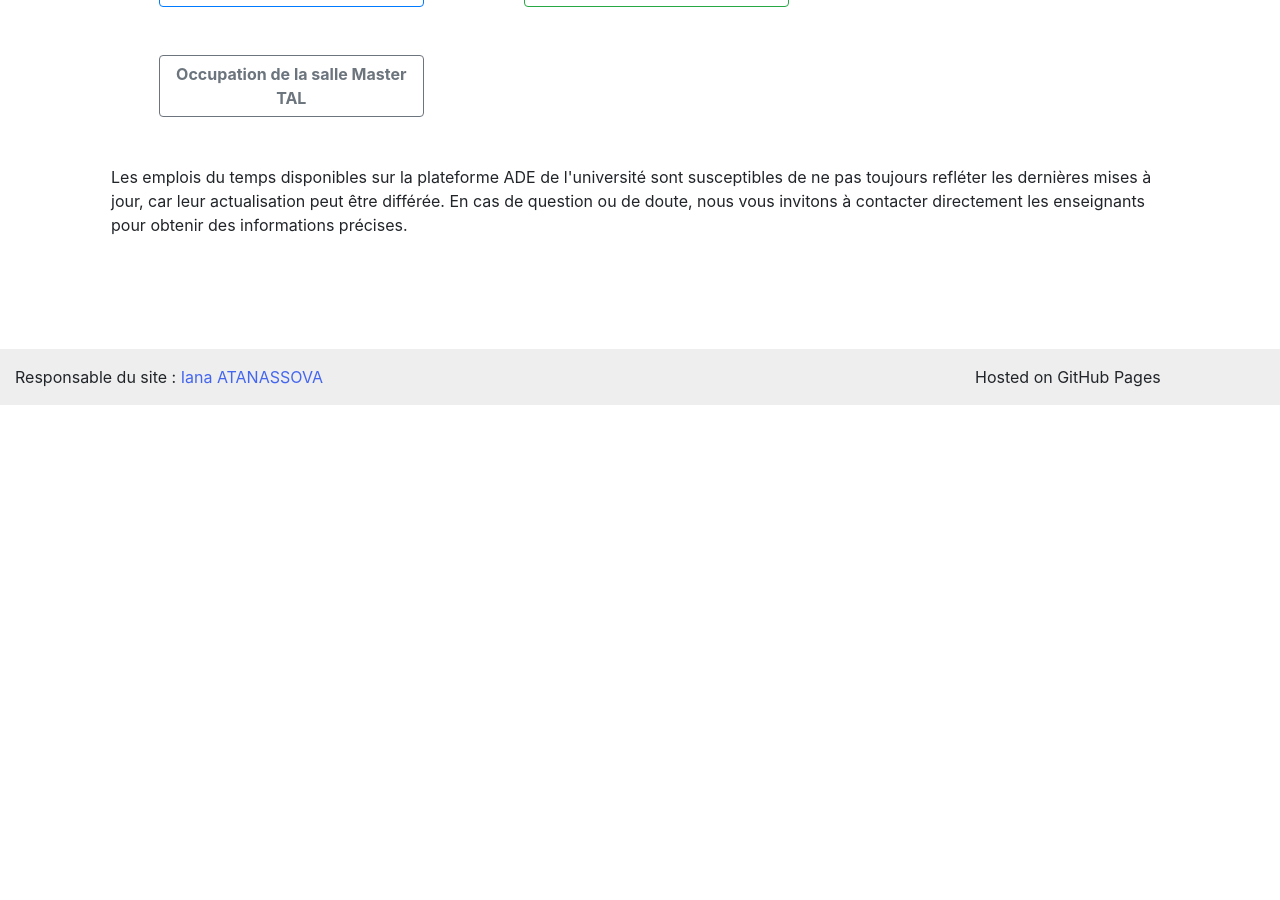
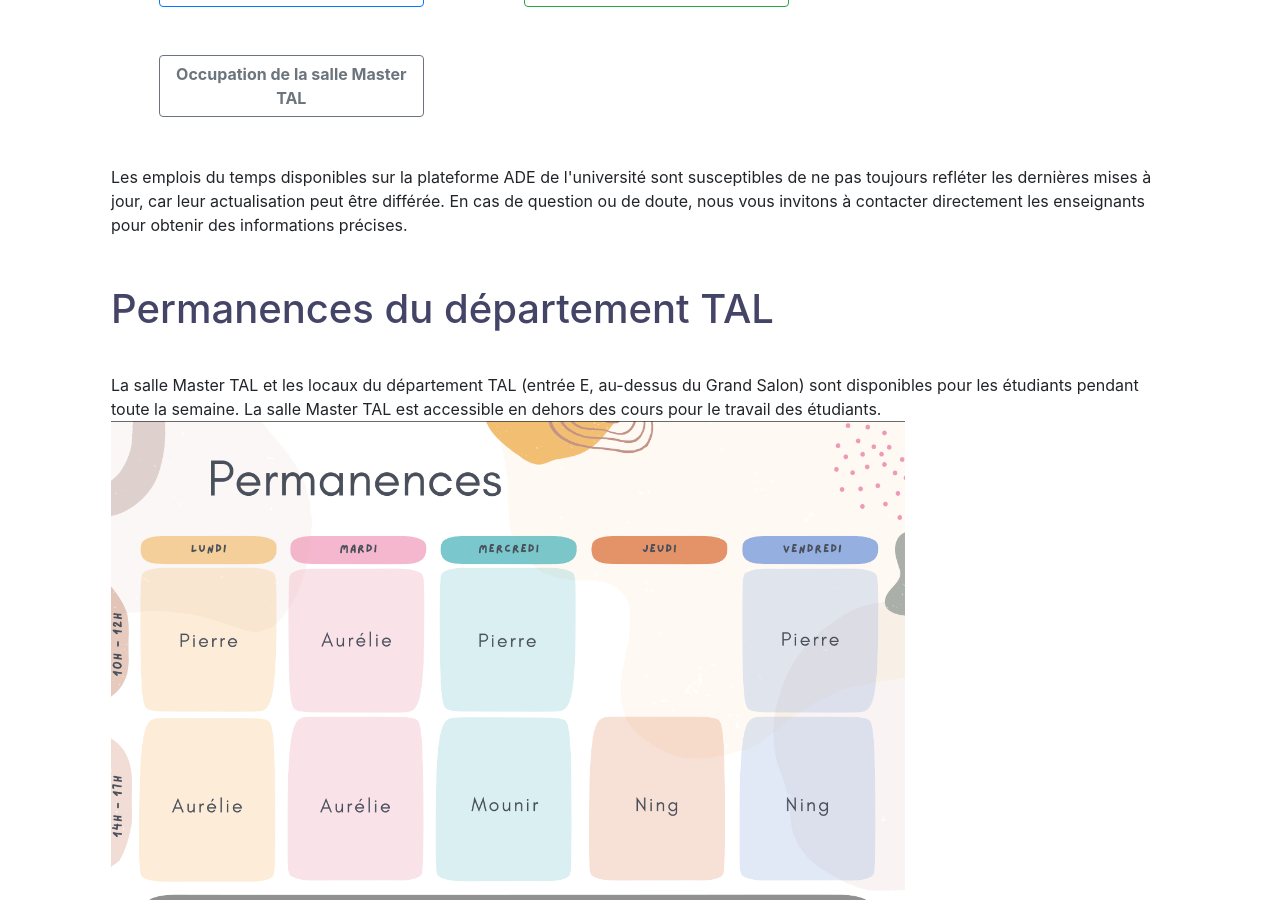
Before and after one commit to mastertalumlp/mastertalumlp.github.io, a Jekyll site: the page built from edt.md, in a window 1280 px wide and 900 px high, scrolled down 784 px. Built offline with Jekyll 4.4.1, drawn with Linux system fonts in a browser that asks for light colours; before the commit the page ends 1189 px from its top, so only the background shows below that.

Commit message:
ajout permanences

```diff
--- a/edt.md
+++ b/edt.md
@@ -24,6 +24,13 @@ title: "Emplois de temps"
 <p>Les emplois du temps disponibles sur la plateforme ADE de l'université sont susceptibles de ne pas toujours refléter les dernières mises à jour, car leur actualisation peut être différée. En cas de question ou de doute, nous vous invitons à contacter directement les enseignants pour obtenir des informations précises.</p>
 
 
+<h1>Permanences du département TAL</h1>
+
+La salle Master TAL et les locaux du département TAL (entrée E, au-dessus du Grand Salon) sont disponibles pour les étudiants pendant toute la semaine. La salle Master TAL est accessible en dehors des cours pour le travail des étudiants.
+
+<img src="/assets/fichiers/permanences.png" alt="Permanences 2025-2026" class="w-75">
+
+
 </div>
 
 </div>
```
Also changed, not shown: index.md (+2 -2 lines), uels.md (+2 -2 lines), assets/fichiers/permanences.png (added).
